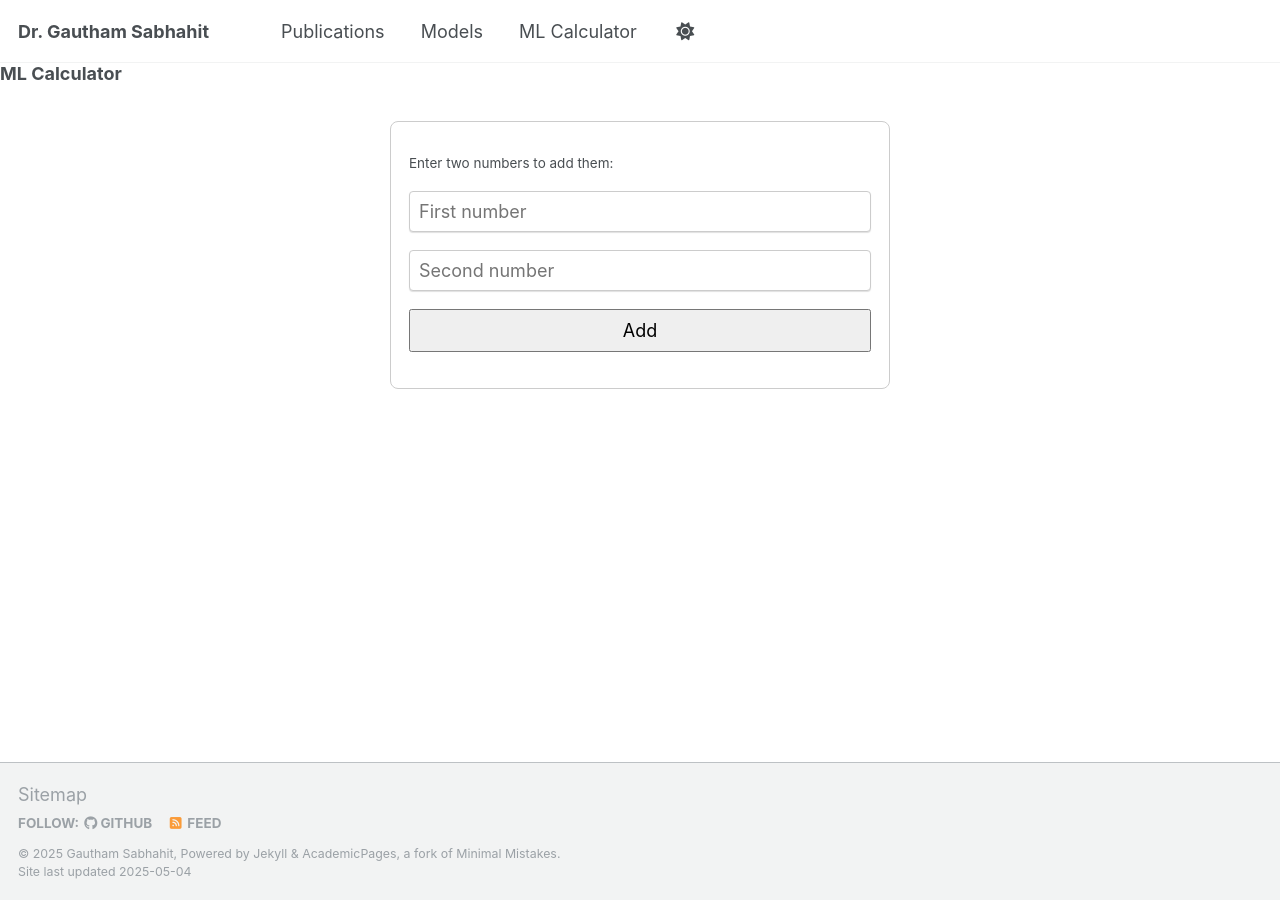
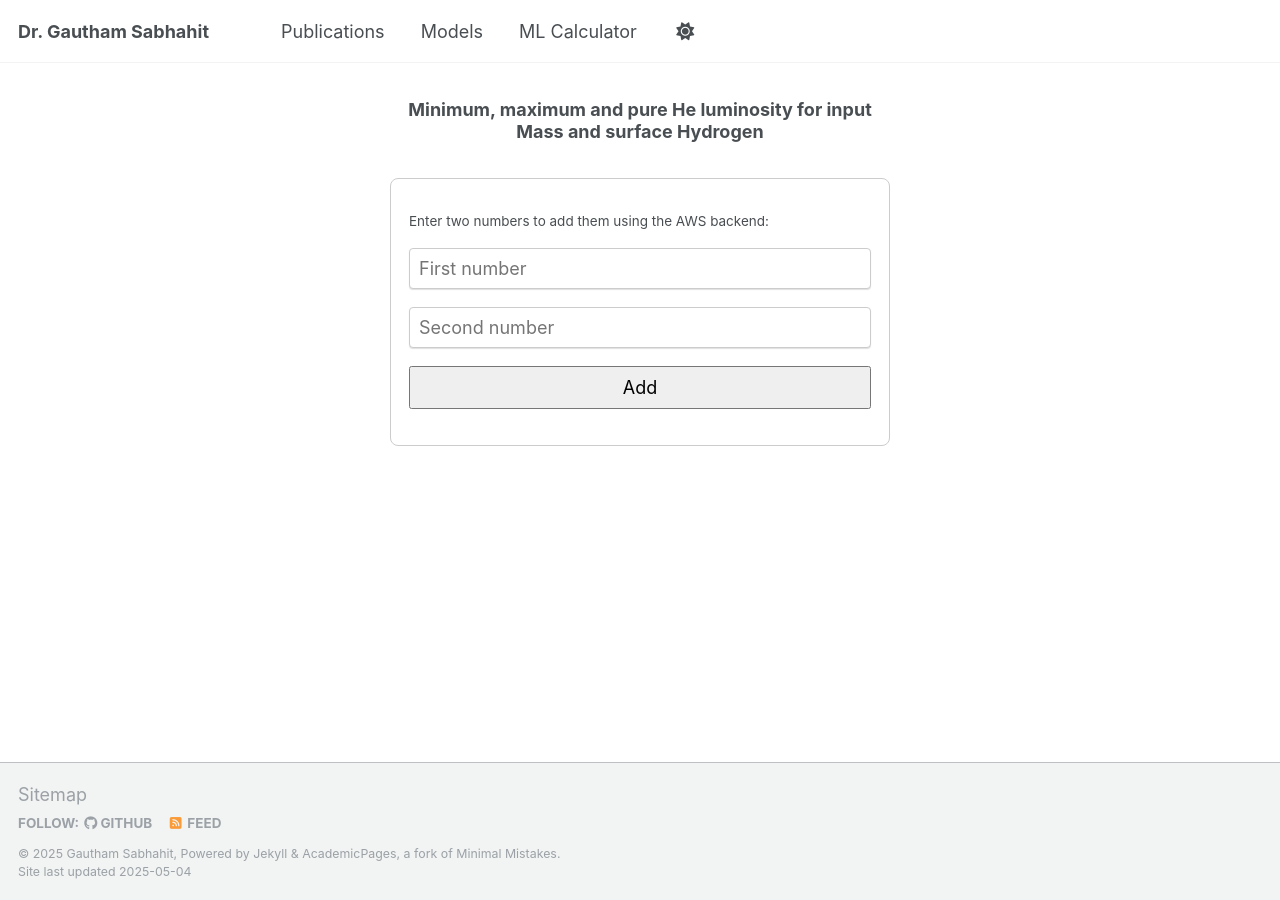
Before and after one commit to Mdot-com/mdot.com, a Jekyll site: the page built from ml-calculator.md, in a window 1280 px wide. Built offline with Jekyll 4.4.1, drawn with Linux system fonts in a browser that asks for light colours.

Commit message:
Update ml-calculator.md

```diff
--- a/ml-calculator.md
+++ b/ml-calculator.md
@@ -4,18 +4,20 @@ title: ML Calculator
 nav_order: 3
 ---
 
-<h1>ML Calculator</h1>
+<div style="max-width: 500px; margin: 2rem auto; text-align: center;">
+  <h1>Minimum, maximum and pure He luminosity for input Mass and surface Hydrogen</h1>
 
-<div style="max-width: 500px; margin: 2rem auto; padding: 1rem; border: 1px solid #ccc; border-radius: 8px;">
-  <p>Enter two numbers to add them:</p>
+  <div style="margin-top: 2rem; padding: 1rem; border: 1px solid #ccc; border-radius: 8px; text-align: left;">
+    <p>Enter two numbers to add them using the AWS backend:</p>
 
-  <input type="number" id="num1" placeholder="First number" style="width: 100%; padding: 0.5rem; margin-bottom: 1rem;">
+    <input type="number" id="num1" placeholder="First number" style="width: 100%; padding: 0.5rem; margin-bottom: 1rem;">
 
-  <input type="number" id="num2" placeholder="Second number" style="width: 100%; padding: 0.5rem; margin-bottom: 1rem;">
+    <input type="number" id="num2" placeholder="Second number" style="width: 100%; padding: 0.5rem; margin-bottom: 1rem;">
 
-  <button onclick="addNumbers()" style="width: 100%; padding: 0.5rem;">Add</button>
+    <button onclick="addNumbers()" style="width: 100%; padding: 0.5rem;">Add</button>
 
-  <p id="result" style="margin-top: 1rem; font-weight: bold;"></p>
+    <p id="result" style="margin-top: 1rem; font-weight: bold;"></p>
+  </div>
 </div>
 
 <script>
```
